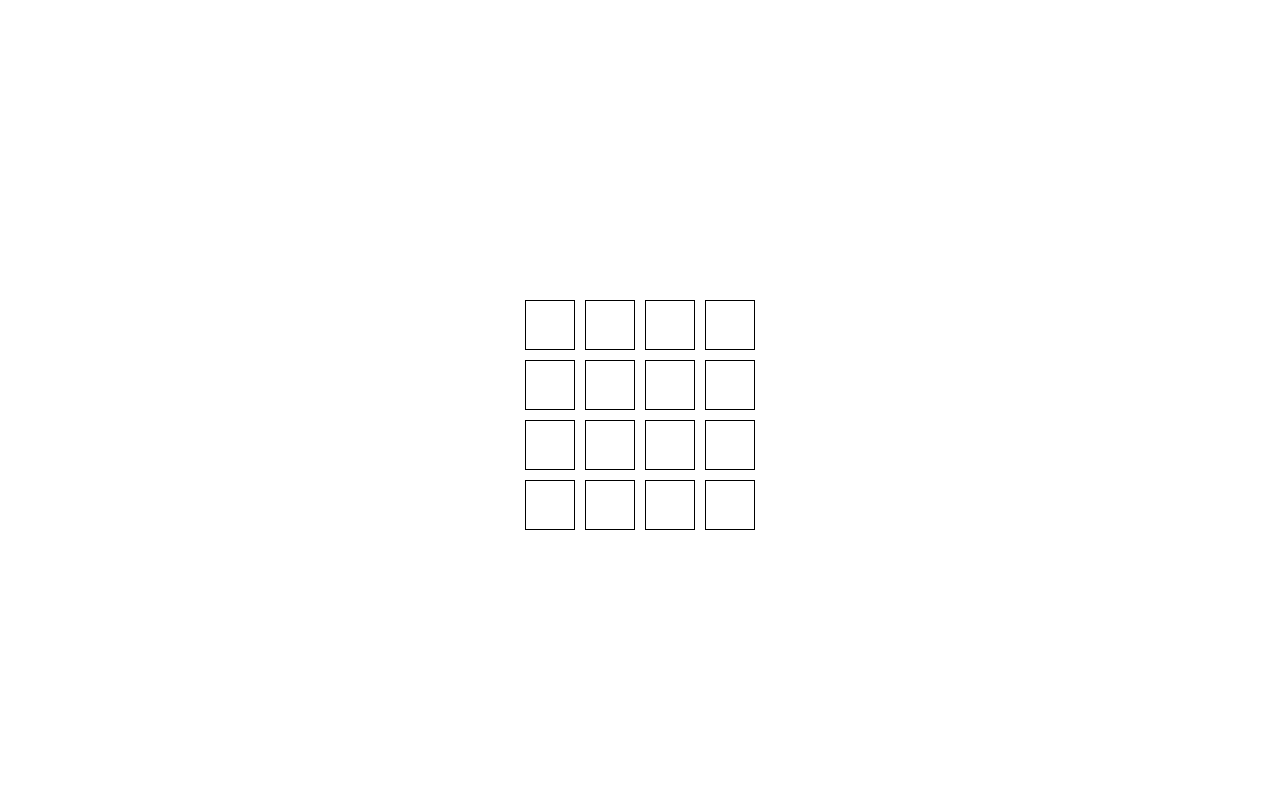
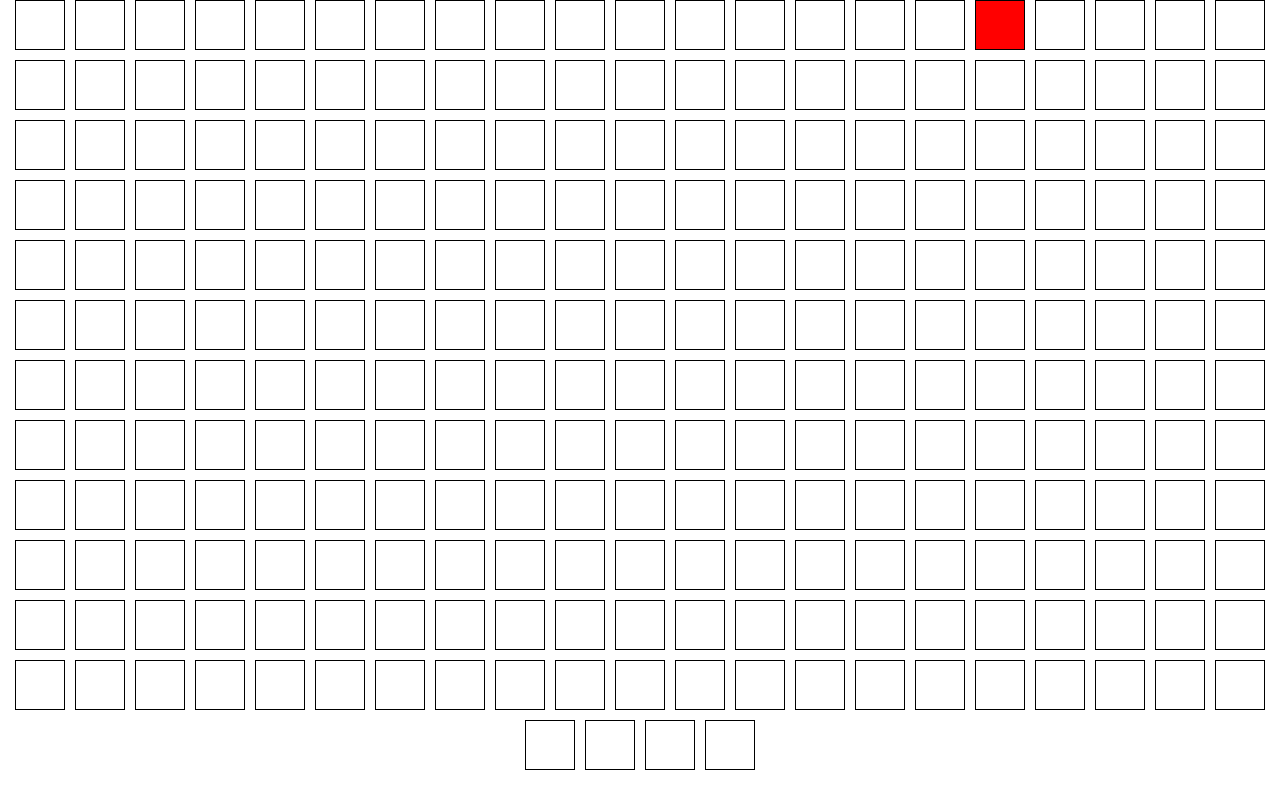
Before and after one commit to WenardKen57/Etch-a-sketch, a plain HTML site: page index.html in a window 1280 px wide. Drawn offline with Linux system fonts and the light colour scheme.

Commit message:
refactor: Make grid from 4x4 to 16x16
I made a mistake and made a 4x4 instead of 16x16 grid.

```diff
--- a/script/app.js
+++ b/script/app.js
@@ -6,9 +6,11 @@ gridSquare.setAttribute("class", "gridSquare");
 
 const squares = [];
 
-for (let i = 1; i <= 16; i++) {
+for (let i = 1; i <= 256; i++) {
   squares.push(gridSquare.cloneNode(true));
 }
+
+squares[16].style.backgroundColor = 'red';
 
 squares.forEach((square) => {
   container.appendChild(square);
--- a/style/style.css
+++ b/style/style.css
@@ -8,11 +8,10 @@ body {
   height: 100vh;
   display: flex;
   justify-content: center;
-  align-items: center;
 }
 
 #container {
-  width: 250px;
+  width: 100vw;
   height: 200px;
   display: flex;
   justify-content: center;
```
